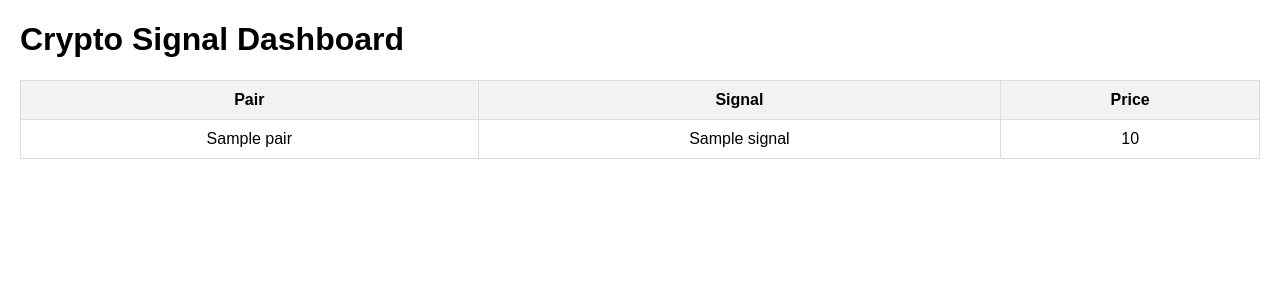
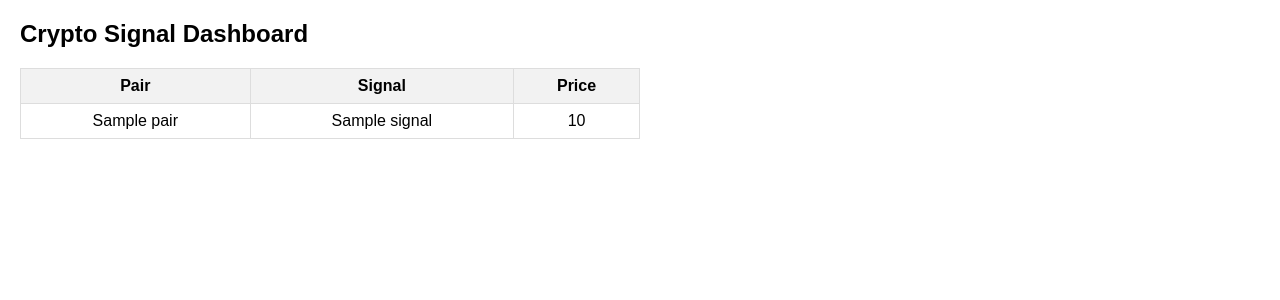
Before and after one commit to TIMI012/crypto-signal-engine, a FastAPI app: template templates/dashboard.html in a window 1280 px wide. Shown: the top 300 px of the page. Run offline with FastAPI, Linux system fonts and the light colour scheme; the template is opened without the code that fills it: most values are stand-ins (such as "Sample title", 1, 10 or a date in 2020).

Commit message:
Update dashboard.html

```diff
--- a/templates/dashboard.html
+++ b/templates/dashboard.html
@@ -4,8 +4,8 @@
     <title>Crypto Signal Dashboard</title>
     <style>
         body { font-family: Arial, sans-serif; margin: 20px; }
-        table { border-collapse: collapse; width: 100%; }
-        th, td { border: 1px solid #ddd; padding: 10px; text-align: center; }
+        table { border-collapse: collapse; width: 50%; }
+        th, td { border: 1px solid #ddd; padding: 8px; text-align: center; }
         th { background-color: #f2f2f2; }
         .BUY { color: green; font-weight: bold; }
         .SELL { color: red; font-weight: bold; }
@@ -13,7 +13,7 @@
     </style>
 </head>
 <body>
-    <h1>Crypto Signal Dashboard</h1>
+    <h2>Crypto Signal Dashboard</h2>
     {% if error %}
         <p style="color:red;">Error: {{ error }}</p>
     {% endif %}
```
